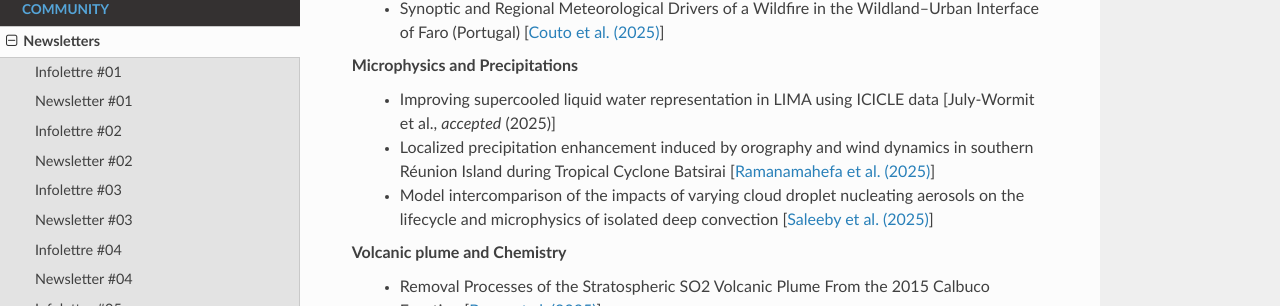
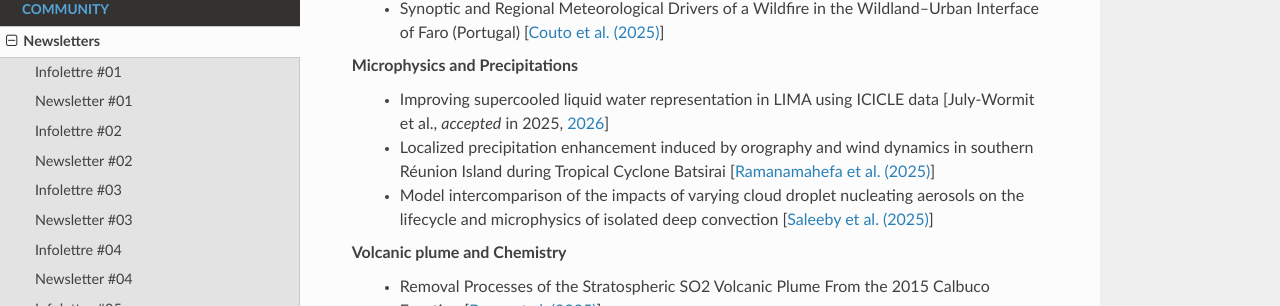
Before and after one commit to JorisPianezze/mesonh_newsletters, a Sphinx documentation site: the page built from docs/source/community/newsletters/newsletter_07_english.rst, in a window 1280 px wide and 900 px high, scrolled down 4594 px. Shown: the part 144-450 px from the top of the window. Built offline with Sphinx 7.4.7 and the Read the Docs theme 3.1.0, drawn with Linux system fonts in a browser that asks for light colours.

Commit message:
Update newsletter_07_english.rst

```diff
--- a/docs/source/community/newsletters/newsletter_07_english.rst
+++ b/docs/source/community/newsletters/newsletter_07_english.rst
@@ -101,7 +101,7 @@ Fire Meteorology
   - Synoptic and Regional Meteorological Drivers of a Wildfire in the Wildland–Urban Interface of Faro (Portugal) [`Couto et al. (2025) <https://doi.org/10.3390/fire8090362>`_]
 
 Microphysics and Precipitations
-  - Improving supercooled liquid water representation in LIMA using ICICLE data [July-Wormit et al., *accepted* (2025)]
+  - Improving supercooled liquid water representation in LIMA using ICICLE data [July-Wormit et al., *accepted* in 2025, `2026 <https://doi.org/10.1002/qj.70030>`_]
   - Localized precipitation enhancement induced by orography and wind dynamics in southern Réunion Island during Tropical Cyclone Batsirai [`Ramanamahefa et al. (2025) <https://doi.org/10.2139/ssrn.5529525>`_]
   - Model intercomparison of the impacts of varying cloud droplet nucleating aerosols on the lifecycle and microphysics of isolated deep convection [`Saleeby et al. (2025) <https://doi.org/10.1175/JAS-D-24-0181.1>`_]
 
```
